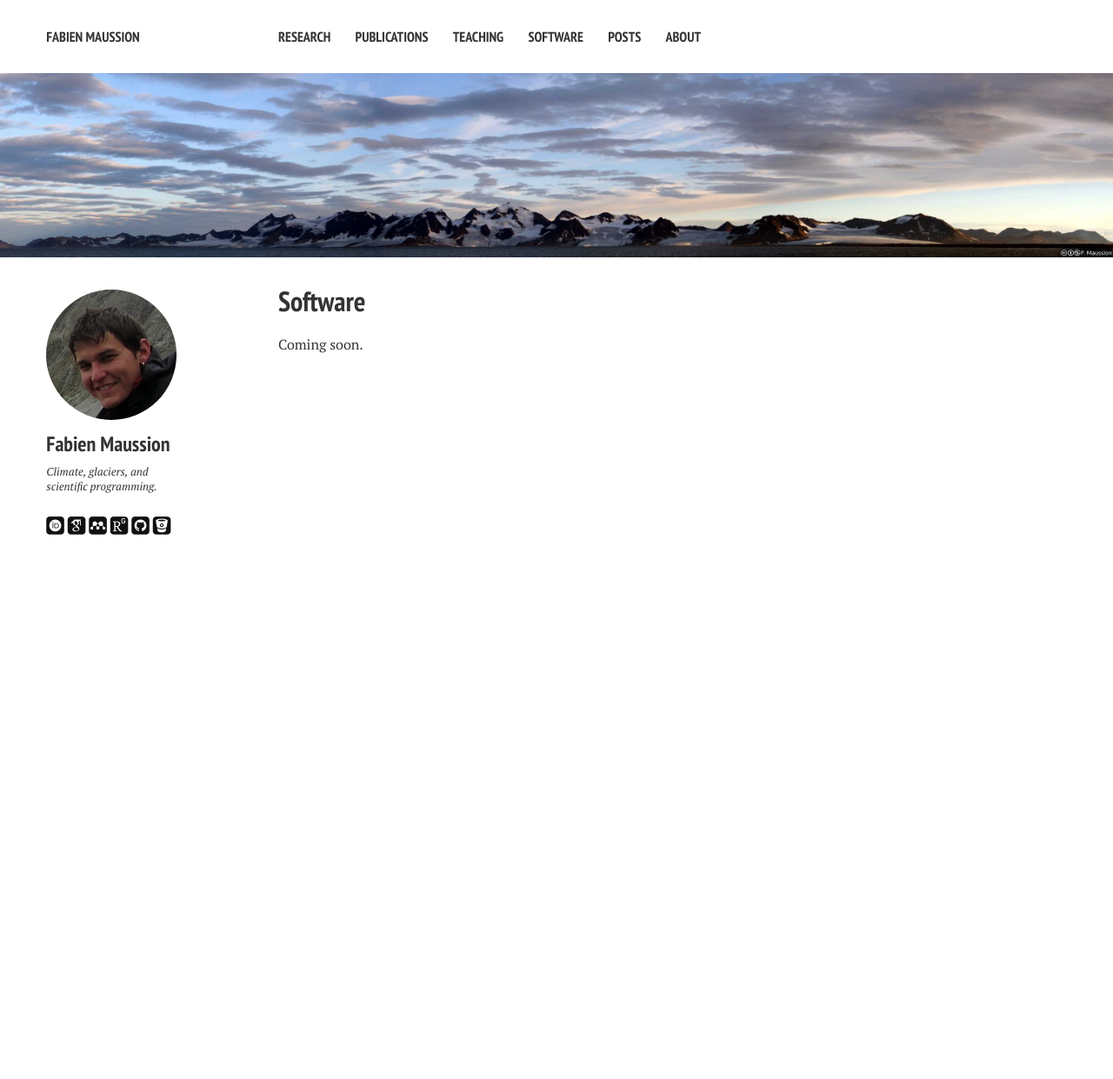
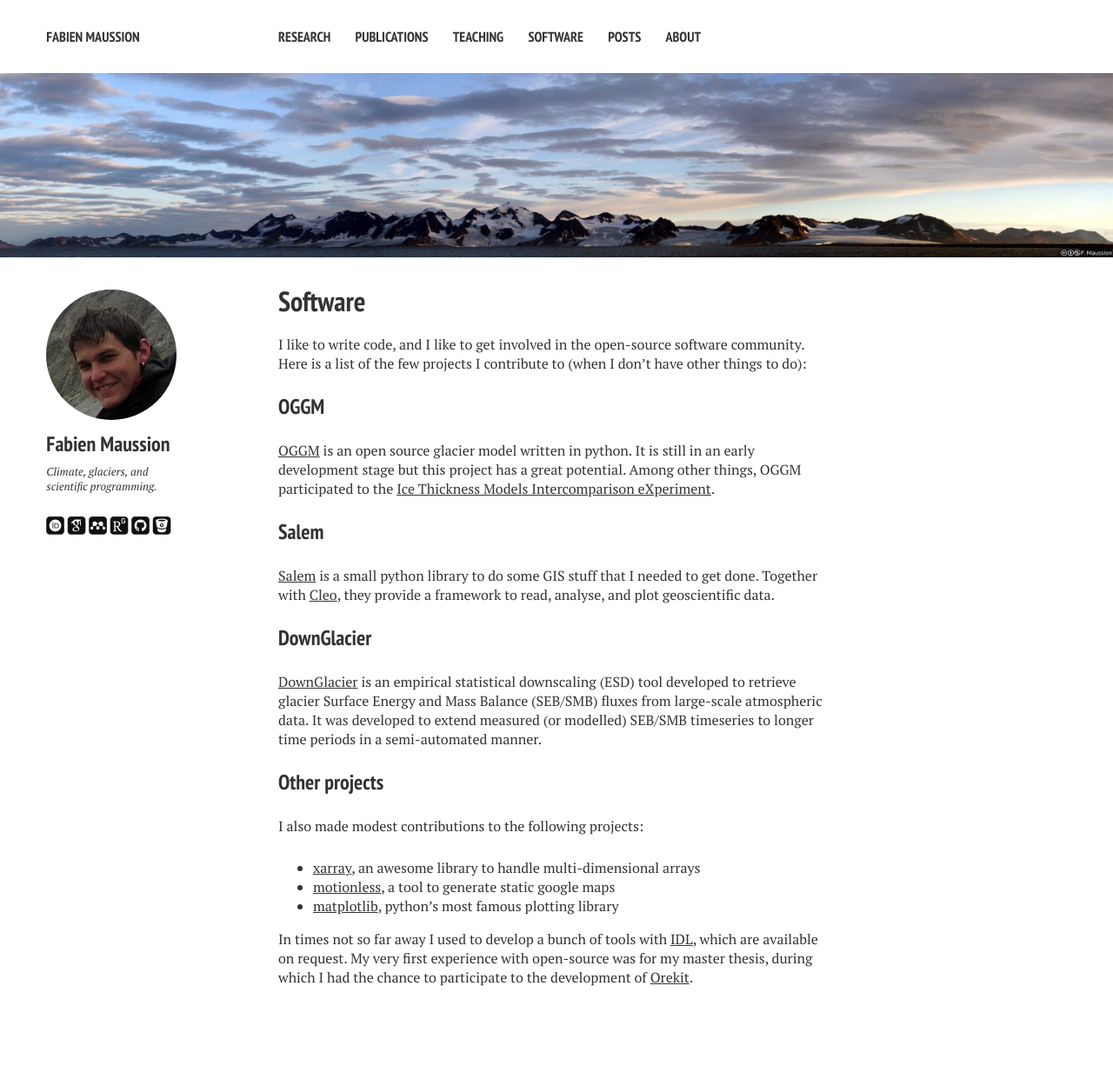
Before and after one commit to fmaussion/fmaussion.github.io, a Jekyll site: the page built from software/index.md, in a window 1280 px wide. Shown: the whole page at 87% size. Built offline with Jekyll 4.4.1, drawn with Linux system fonts in a browser that asks for light colours; nearby versions of some CDN libraries; some web fonts are replaced; library files that are not in the unit come from our copies; before the commit the page ends 900 px from its top, so only the background shows below that.

Commit message:
Software

```diff
--- a/software/index.md
+++ b/software/index.md
@@ -3,7 +3,44 @@ layout: page
 image:
   feature: fm-header-5.jpg
 title: "Software"
-modified: 2016-04-09
 ---
 
-Coming soon.
+I like to write code, and I like to get involved in the open-source software
+community. Here is a list of the few projects I contribute to
+(when I don't have other things to do):
+
+### OGGM
+
+[OGGM](https://github.com/OGGM/oggm) is an open source glacier model written
+in python. It is still in an early development stage but this project has a
+great potential. Among other things, OGGM participated to the
+[Ice Thickness Models Intercomparison eXperiment](http://oggm.readthedocs.io/en/latest/itmix.html).
+
+### Salem
+
+[Salem](https://github.com/fmaussion/salem) is a small python library to do some
+GIS stuff that I needed to get done. Together with [Cleo](https://github.com/fmaussion/cleo),
+they provide a framework to read, analyse, and plot geoscientific data.
+
+
+### DownGlacier
+
+[DownGlacier](https://bitbucket.org/fmaussion/downglacier) is an empirical
+statistical downscaling (ESD) tool developed to retrieve glacier Surface
+Energy and Mass Balance (SEB/SMB) fluxes from large-scale atmospheric data.
+It was developed to extend measured (or modelled) SEB/SMB timeseries
+to longer time periods in a semi-automated manner.
+
+### Other projects
+
+I also made modest contributions to the following projects:
+
+- [xarray](https://github.com/pydata/xarray), an awesome library to handle multi-dimensional arrays
+- [motionless](https://github.com/ryancox/motionless), a tool to generate static google maps
+- [matplotlib](https://github.com/matplotlib/matplotlib), python's most famous plotting library
+
+In times not so far away I used to develop a bunch of tools with
+[IDL](https://en.wikipedia.org/wiki/IDL_%28programming_language%29), which are
+available on request. My very first experience with open-source was for
+my master thesis, during which I had the chance to participate to the development
+of [Orekit](https://www.orekit.org/).
```
